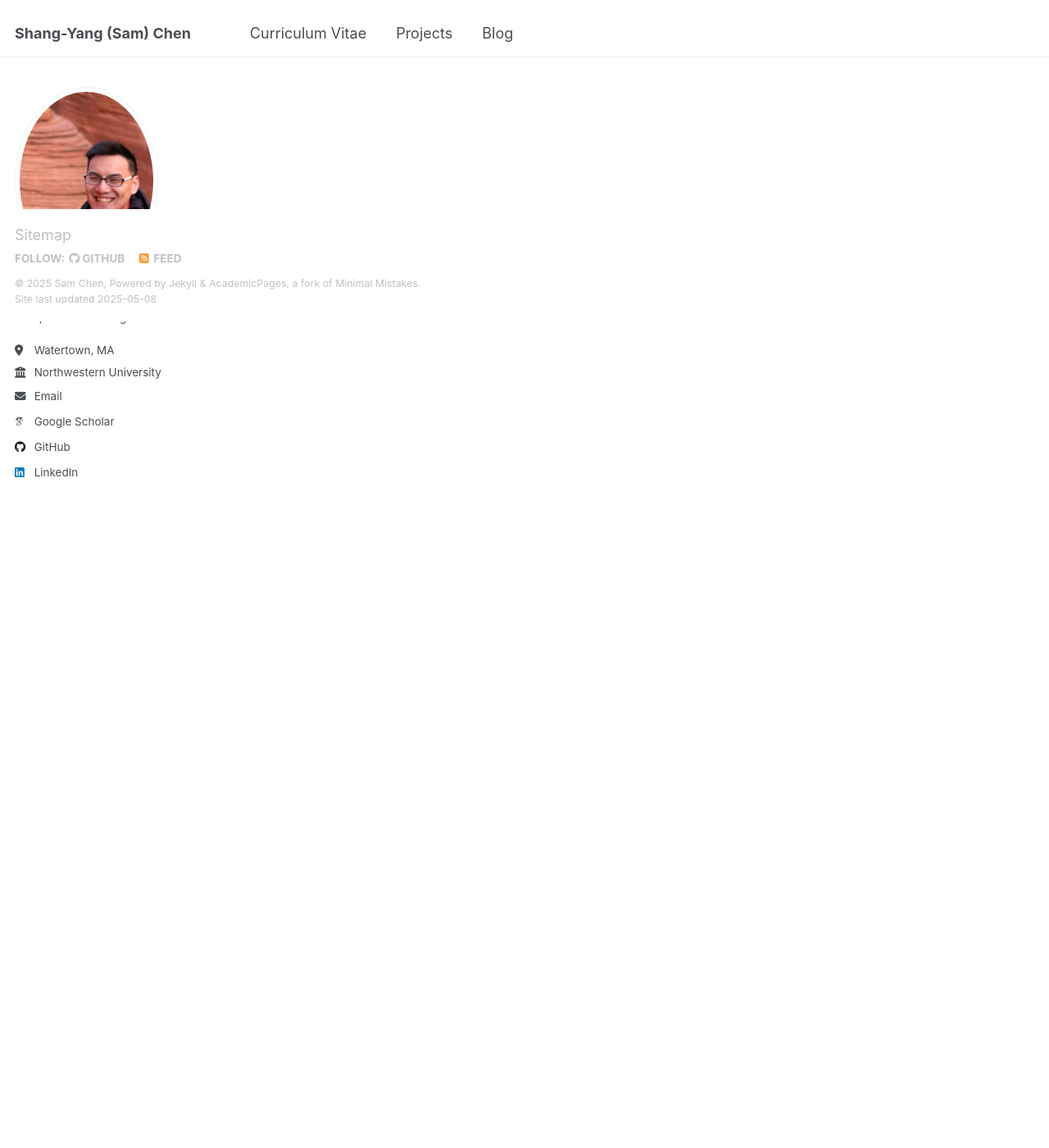
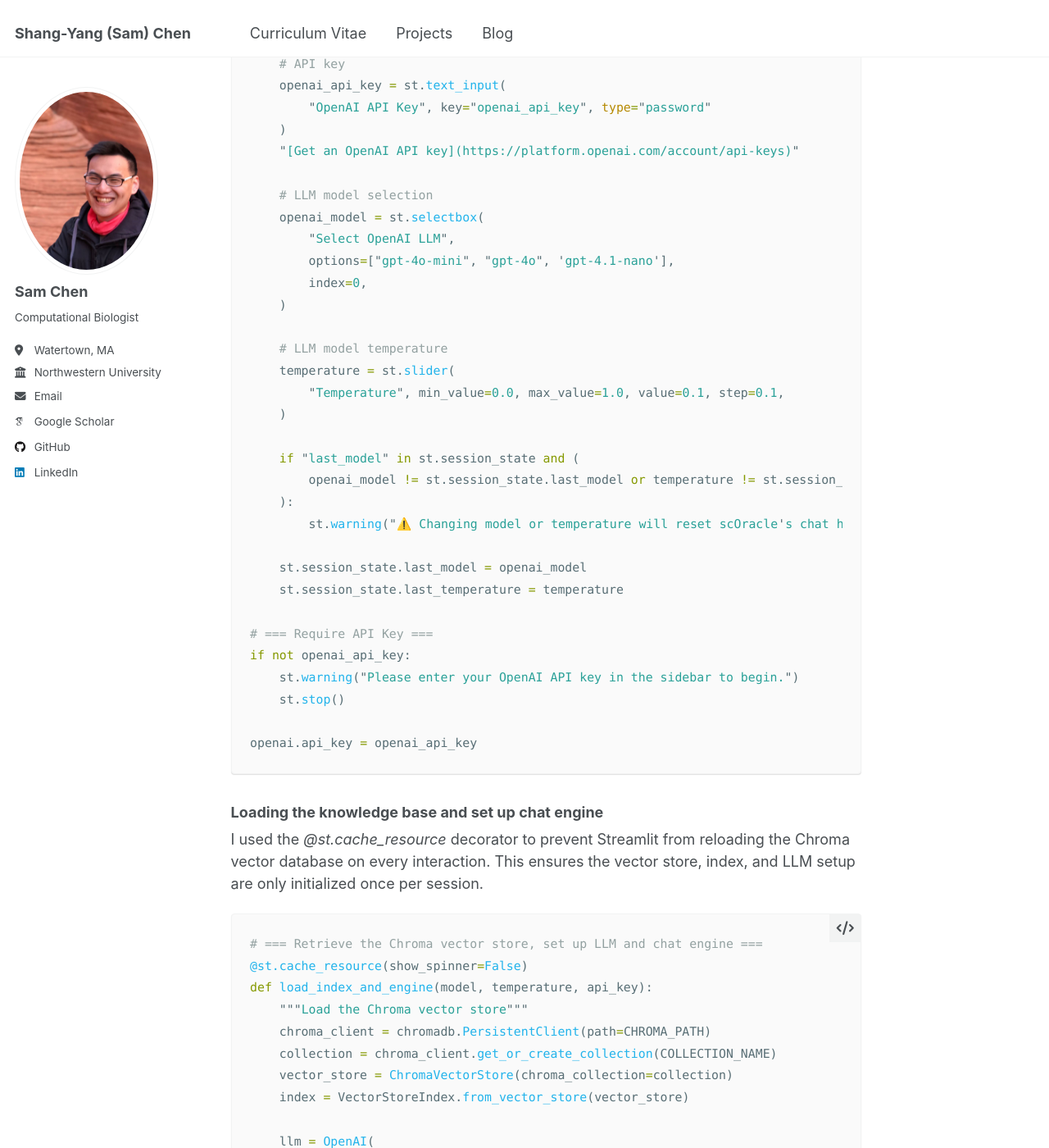
Before and after one commit to sychen9584/sychen9584.github.io, a Jekyll site: the page built from _posts/2025-05-06-scorable-part4.md, in a window 1280 px wide and 1400 px high, scrolled down 1253 px. Shown: the whole window at 82% size. Built offline with Jekyll 4.4.1, drawn with Linux system fonts in a browser that asks for light colours; some web fonts are replaced; some of the changed text lies outside the part shown.

Commit message:
rag part 4

````diff
--- a/_posts/2025-05-06-scorable-part4.md
+++ b/_posts/2025-05-06-scorable-part4.md
@@ -8,3 +8,125 @@ tags:
   - ml/ai
   - rag
 ---
+
+In this post, I will transform the comand-line version of scOracle into a fully interactive chatbot by creating a clean, browser-based interface using Streamlit.
+
+### Initializing Streamlit Page
+```python
+import asyncio
+import chromadb
+import os
+import openai
+import streamlit as st
+
+from llama_index.core import Settings, VectorStoreIndex
+from llama_index.embeddings.huggingface import HuggingFaceEmbedding
+from llama_index.vector_stores.chroma import ChromaVectorStore
+from llama_index.llms.openai import OpenAI
+
+# === CONFIGURATION ===
+CHROMA_PATH = "../chroma_db"
+COLLECTION_NAME = "scoracle_index"
+TOP_K = 8
+Settings.embed_model = HuggingFaceEmbedding(model_name="sentence-transformers/all-MiniLM-L6-v2")
+
+
+# === Streamlit UI Setup ===
+st.set_page_config(page_title="scOracle", page_icon="🔮", layout="wide")
+st.title("🔮 scOracle: Your Single-Cell Analysis Assistant")
+
+# === Initialize session state for chat history ===
+if "chat_history" not in st.session_state:
+    st.session_state["chat_history"] = [
+        {"role": "scOracle", "content": "🔬 Welcome to scOracle — Ask about single-cell analysis!"}
+    ]
+```
+
+### Sidebar for entering OpenAI API key and LLM configuration
+```python
+# === Sidebar for OpenAI API Key and LLM parameters ===
+with st.sidebar:
+
+    # API key
+    openai_api_key = st.text_input(
+        "OpenAI API Key", key="openai_api_key", type="password"
+    )
+    "[Get an OpenAI API key](https://platform.openai.com/account/api-keys)"
+
+    # LLM model selection
+    openai_model = st.selectbox(
+        "Select OpenAI LLM",
+        options=["gpt-4o-mini", "gpt-4o", 'gpt-4.1-nano'],
+        index=0,
+    )
+
+    # LLM model temperature
+    temperature = st.slider(
+        "Temperature", min_value=0.0, max_value=1.0, value=0.1, step=0.1,
+    )
+
+    if "last_model" in st.session_state and (
+        openai_model != st.session_state.last_model or temperature != st.session_state.last_temperature
+    ):
+        st.warning("⚠️ Changing model or temperature will reset scOracle's chat history.")
+
+    st.session_state.last_model = openai_model
+    st.session_state.last_temperature = temperature
+
+# === Require API Key ===
+if not openai_api_key:
+    st.warning("Please enter your OpenAI API key in the sidebar to begin.")
+    st.stop()
+
+openai.api_key = openai_api_key
+```
+
+### Loading the knowledge base and set up chat engine
+I used the *@st.cache_resource* decorator to prevent Streamlit from reloading the Chroma vector database on every interaction. This ensures the vector store, index, and LLM setup are only initialized once per session.
+
+```python
+# === Retrieve the Chroma vector store, set up LLM and chat engine ===
+@st.cache_resource(show_spinner=False)
+def load_index_and_engine(model, temperature, api_key):
+    """Load the Chroma vector store"""
+    chroma_client = chromadb.PersistentClient(path=CHROMA_PATH)
+    collection = chroma_client.get_or_create_collection(COLLECTION_NAME)
+    vector_store = ChromaVectorStore(chroma_collection=collection)
+    index = VectorStoreIndex.from_vector_store(vector_store)
+
+    llm = OpenAI(
+            model=model,
+            temperature=temperature,
+            system_prompt="""
+            You are scOracle, a scientific assistant for single-cell RNA-seq analysis.
+            You can answer technical questions using your knowledge of documentation, code, and tutorials from bioinformatics tools such as Scanpy.
+            """
+        )
+    print(f"Using OpenAI model: {model} with temperature: {temperature}")
+    chat_engine = index.as_chat_engine(similarity_top_k=TOP_K, chat_mode="best", llm=llm)
+    return chat_engine
+
+chat_engine = load_index_and_engine(openai_model, temperature, openai_api_key)
+```
+### Chatbot interface
+```python
+# === User input ===
+if user_input:= st.chat_input("❓ Ask a question:"):
+    # save user input to chat history
+    st.session_state.chat_history.append({"role": "user", "content": user_input})
+
+# === Display chat history ===
+for message in st.session_state.chat_history:
+    with st.chat_message(message["role"]):
+        st.write(message["content"])
+
+# === Generate response if needed ===
+if st.session_state.chat_history[-1]["role"] != "scOracle":
+    with st.chat_message("scOracle"):
+        with st.spinner("Thinking..."):
+            response = asyncio.run(chat_engine.achat(user_input))
+            st.session_state.chat_history.append({"role": "scOracle", "content": str(response)})
+            st.write(response.response)
+```
+## scOracle in action
+<img src='/images/scoracle_st.png'> <br/>
````
Also changed, not shown: other parts of _posts/2025-05-06-scorable-part4.md (+1 -1 lines), _posts/2025-05-08-scorable-part5.md (+1 -1 lines), images/scoracle_st.png (added).
